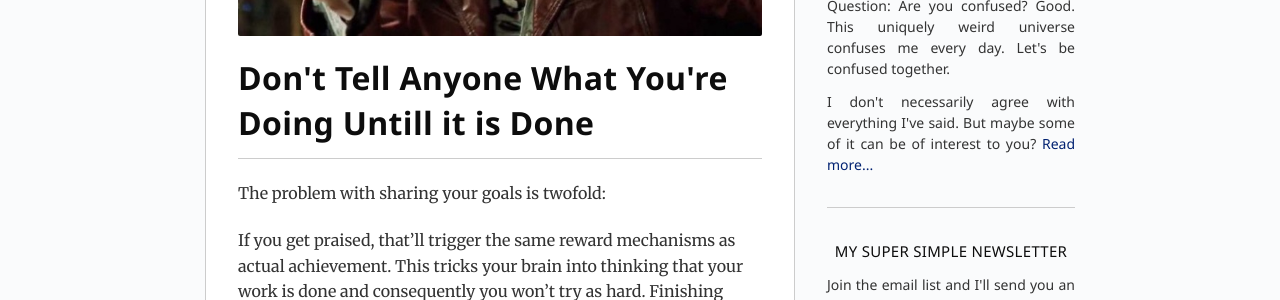
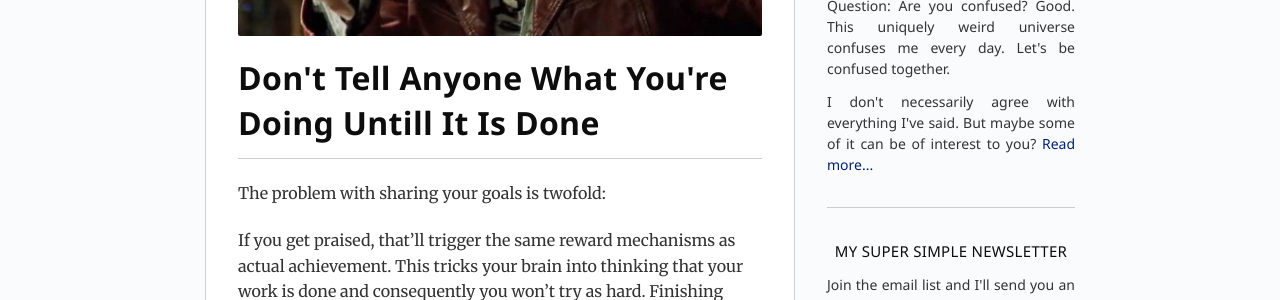
Before and after one commit to gdbroman/broman.blog, a Jekyll site: the page built from _posts/2020/2020-06-12-dont-share-your-goals.md, in a window 1280 px wide. Shown: the part 413-713 px from the top of the page. Built offline with Jekyll 4.4.1, drawn with Linux system fonts in a browser that asks for light colours.

Commit message:
titile cap fix

```diff
--- a/_posts/2020/2020-06-12-dont-share-your-goals.md
+++ b/_posts/2020/2020-06-12-dont-share-your-goals.md
@@ -1,5 +1,5 @@
 ---
-title: "Don't Tell Anyone What You're Doing Untill it is Done"
+title: "Don't Tell Anyone What You're Doing Untill It Is Done"
 permalink: dont-share-your-goals
 ---
 
```
